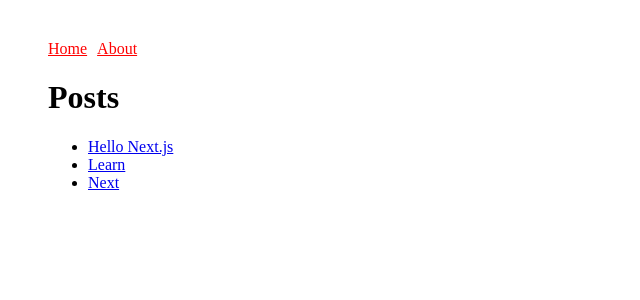
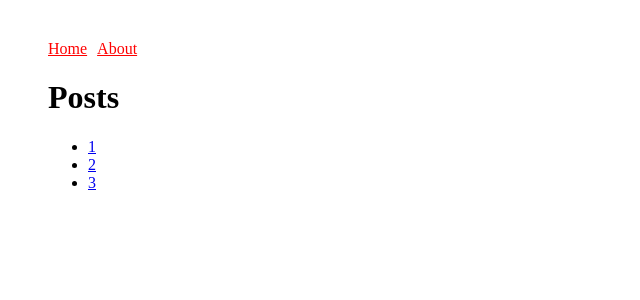
Before and after one commit to keen0927/next-lunchtime, a Next.js app: page / in a window 1280 px wide. Shown: the top 300 px of the page, without its empty margins (0-640 px from the left). Built offline with nearby package versions, Linux system fonts and the light colour scheme.

Commit message:
lunch next

```diff
--- a/pages/index.js
+++ b/pages/index.js
@@ -3,8 +3,8 @@ import Link from 'next/link';
 
 const PostLink = props => (
     <li>
-        <Link href={`/post?title=${props.title}`}>
-            <a>{props.title}</a>
+        <Link href="/p/[id]" as={`/p/${props.id}`}>
+            <a>{props.id}</a>
         </Link>
     </li>
 );
@@ -14,9 +14,9 @@ export default function Index() {
         <Layout>
             <h1>Posts</h1>
             <ul>
-                <PostLink title="Hello Next.js" />
-                <PostLink title="Learn" />
-                <PostLink title="Next" />
+                <PostLink id="1" />
+                <PostLink id="2" />
+                <PostLink id="3" />
             </ul>
         </Layout>
     )
```
Also changed, not shown: pages/p/1.js (added, +13 -0 lines), pages/post.js (added, +16 -0 lines).
